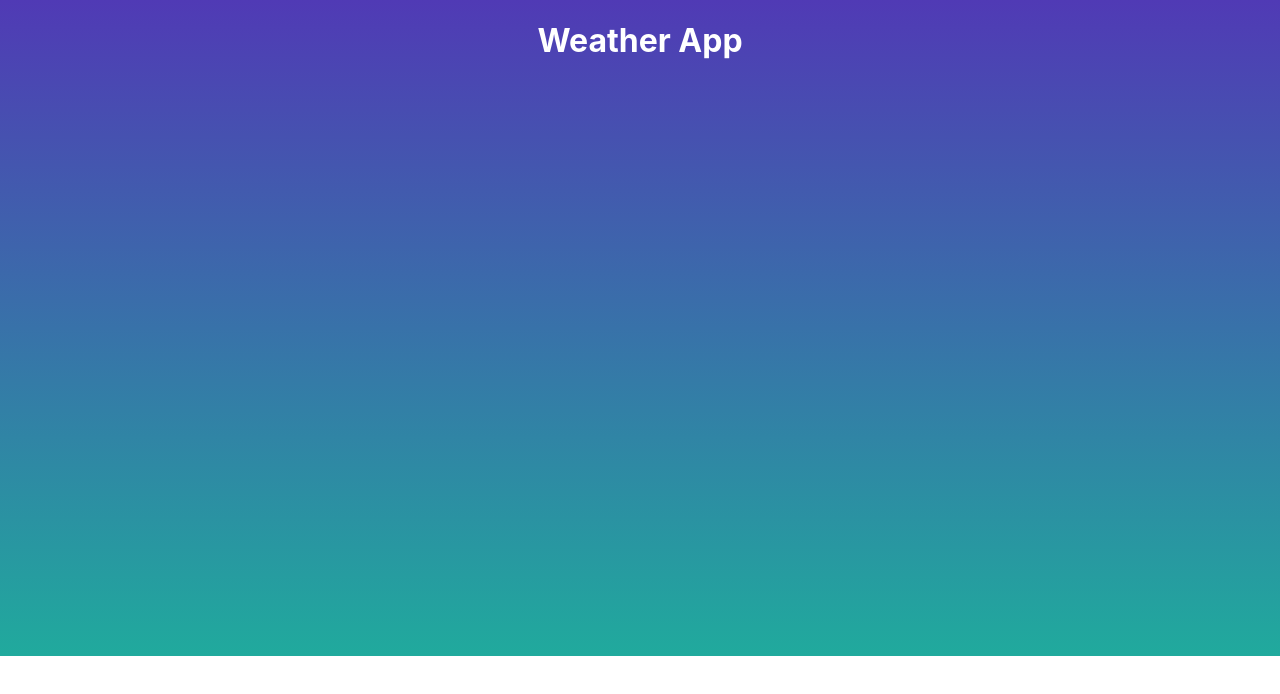
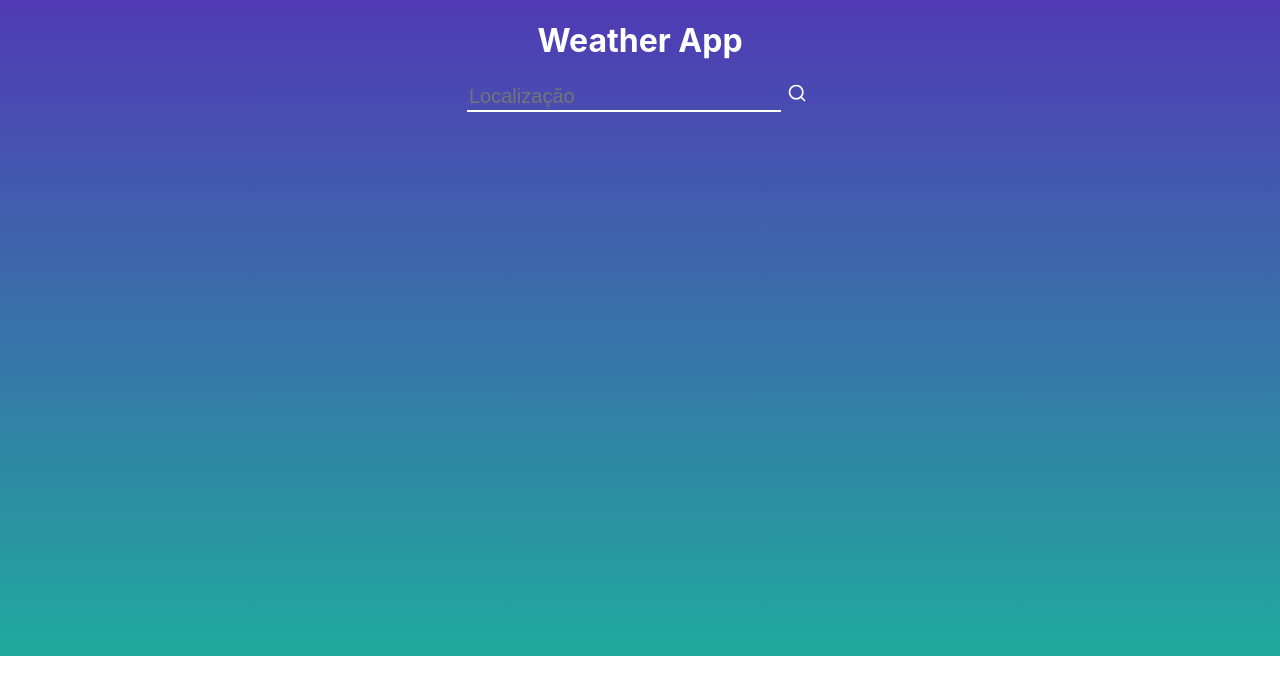
Before and after one commit to joaov1ct0r/react-weather, a React (Create React App) app: page / in a window 1280 px wide. Shown: the top 694 px of the page. Built offline with nearby package versions, Linux system fonts and the light colour scheme.

Commit message:
component FormContainer importado para app.js

```diff
--- a/src/App.js
+++ b/src/App.js
@@ -1,9 +1,12 @@
 import './App.css';
+
+import FormContainer from './components/FormContainer';
 
 function App() {
     return (
         <div className="App">
             <h1>Weather App</h1>
+            <FormContainer></FormContainer>
         </div>
     );
 }
```
